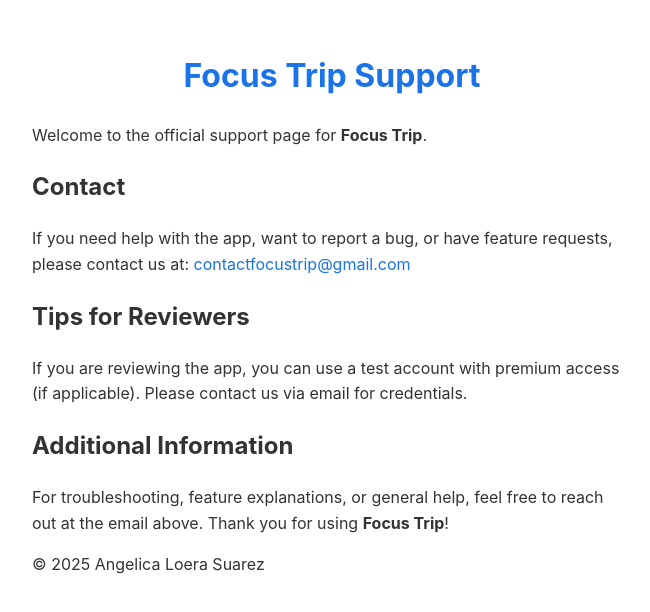
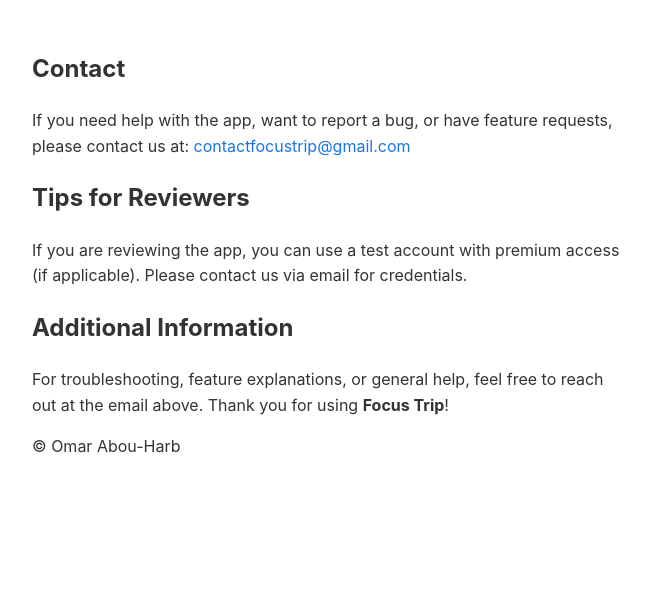
Before and after one commit to sudo-omar/apple-support, a plain HTML site: page index.html in a window 1280 px wide. Shown: the whole page, without its empty margins (308-958 px from the left). Drawn offline with Linux system fonts and the light colour scheme.

Commit message:
Update support page content and footer copyright

```diff
--- a/index.html
+++ b/index.html
@@ -30,10 +30,6 @@
     </style>
 </head>
 <body>
-    <h1>Focus Trip Support</h1>
-
-    <p>Welcome to the official support page for <strong>Focus Trip</strong>.</p>
-
     <h2>Contact</h2>
     <p>If you need help with the app, want to report a bug, or have feature requests, please contact us at:
         <a href="mailto:contactfocustrip@gmail.com">contactfocustrip@gmail.com</a>
@@ -46,7 +42,7 @@
     <p>For troubleshooting, feature explanations, or general help, feel free to reach out at the email above. Thank you for using <strong>Focus Trip</strong>!</p>
 
     <footer>
-        <p>© 2025 Angelica Loera Suarez</p>
+        <p>© Omar Abou-Harb</p>
     </footer>
 </body>
 </html>
```
